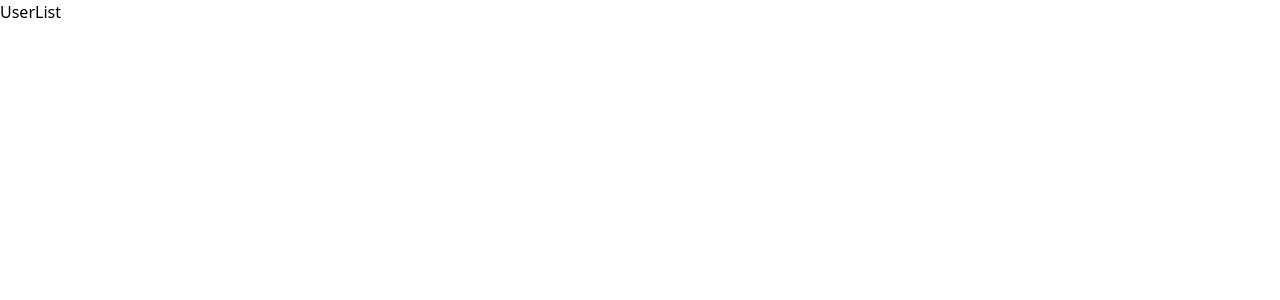
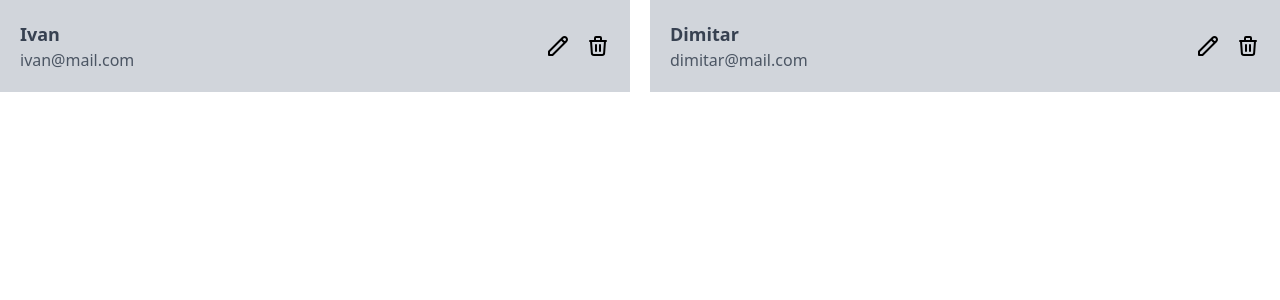
Before and after one commit to dimitarsabev00/CRUD-App-Users-With-Redux-Toolkit, a React (Create React App) app: page / in a window 1280 px wide. Shown: the top 300 px of the page. Built offline with nearby package versions, Linux system fonts and the light colour scheme.

Commit message:
Added UserList Design

```diff
--- a/src/features/users/UserList.js
+++ b/src/features/users/UserList.js
@@ -1,5 +1,69 @@
 const UserList = () => {
-  return <div>UserList</div>;
+  const users = [
+    { id: "1", name: "Ivan", email: "ivan@mail.com" },
+    { id: "1", name: "Dimitar", email: "dimitar@mail.com" },
+  ];
+  const renderCard = () =>
+    users.map((user) => (
+      <div
+        className="bg-gray-300 p-5 flex items-center justify-between"
+        key={user.id}
+      >
+        <div>
+          <h3 className="font-bold text-lg text-gray-700">{user.name}</h3>
+          <span className="font-normal text-gray-600">{user.email}</span>
+        </div>
+        <div className="flex gap-4">
+          <button>
+            <svg
+              xmlns="http://www.w3.org/2000/svg"
+              className="h-6 w-6"
+              fill="none"
+              viewBox="0 0 24 24"
+              stroke="currentColor"
+              strokeWidth={2}
+            >
+              <path
+                strokeLinecap="round"
+                strokeLinejoin="round"
+                d="M15.232 5.232l3.536 3.536m-2.036-5.036a2.5 2.5 0 113.536 3.536L6.5 21.036H3v-3.572L16.732 3.732z"
+              />
+            </svg>
+          </button>
+
+          <button>
+            <svg
+              xmlns="http://www.w3.org/2000/svg"
+              className="h-6 w-6"
+              fill="none"
+              viewBox="0 0 24 24"
+              stroke="currentColor"
+              strokeWidth={2}
+            >
+              <path
+                strokeLinecap="round"
+                strokeLinejoin="round"
+                d="M19 7l-.867 12.142A2 2 0 0116.138 21H7.862a2 2 0 01-1.995-1.858L5 7m5 4v6m4-6v6m1-10V4a1 1 0 00-1-1h-4a1 1 0 00-1 1v3M4 7h16"
+              />
+            </svg>
+          </button>
+        </div>
+      </div>
+    ));
+
+  return (
+    <div>
+      <div className="grid gap-5 md:grid-cols-2">
+        {users.length ? (
+          renderCard()
+        ) : (
+          <p className="text-center col-span-2 text-gray-700 font-semibold">
+            No User
+          </p>
+        )}
+      </div>
+    </div>
+  );
 };
 
 export default UserList;
```
